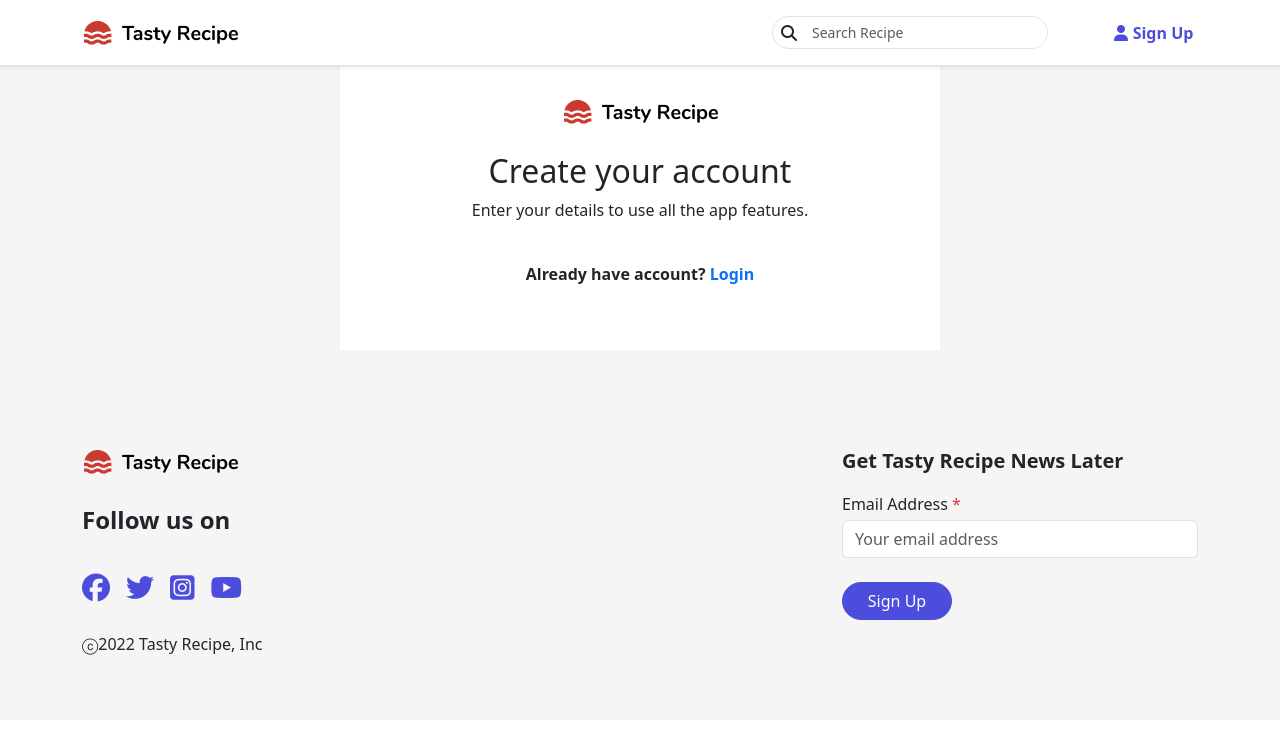
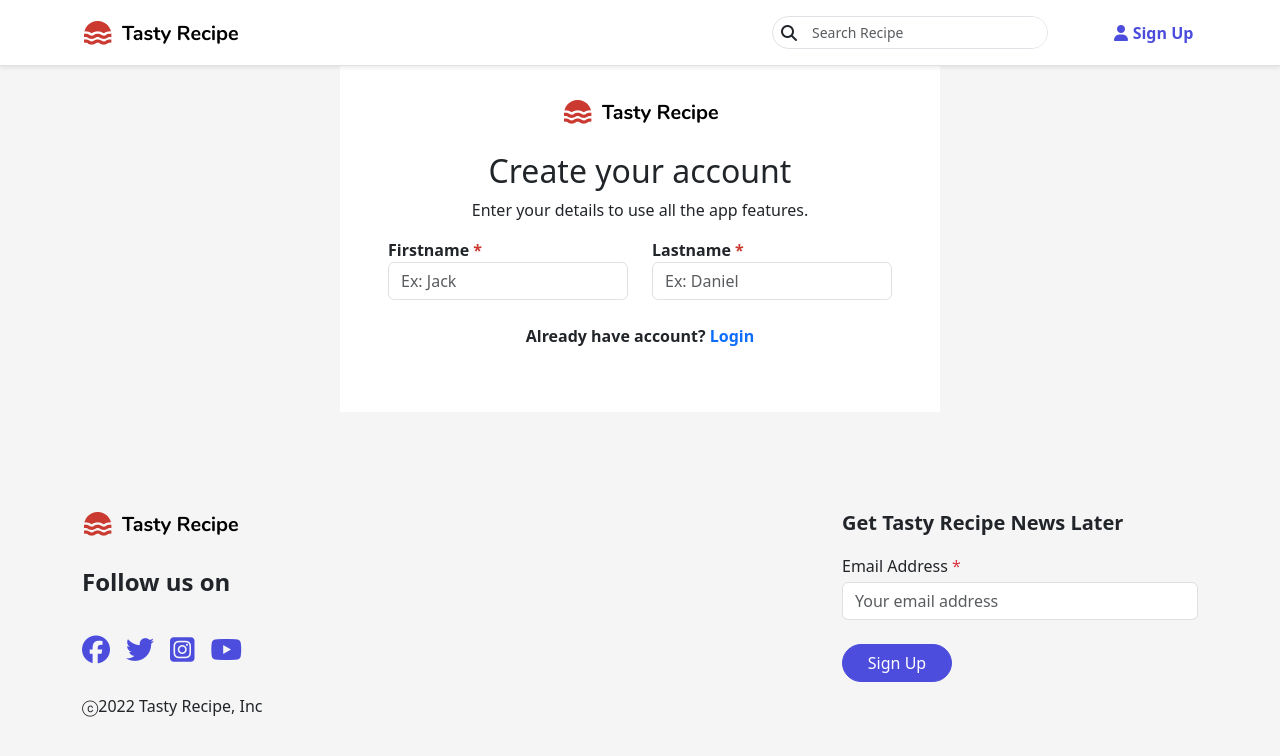
Before and after one commit to Hazellnute/tasty-recipe, a Vue app: page /signup in a window 1280 px wide. Shown: the top 756 px of the page. Built offline with nearby package versions, Linux system fonts and the light colour scheme.

Commit message:
RECIPEDETAILUPDATE

```diff
--- a/src/components/auth/WebSignup.vue
+++ b/src/components/auth/WebSignup.vue
@@ -8,8 +8,11 @@
       </div>
       <form class="mt-3">
         <div class="row">
-            <div class="col-md-6"><!-- Firstname --></div>
-            <div class="col-md-6"><!-- Lastname --></div>
+          <div class="col-md-6"><base-input type="text" identity="firstname" placeholder="Ex: Jack" label="Firstname"></base-input>
+          </div>
+          <div class="col-md-6">
+            <base-input type="text" identity="Lastname" placeholder="Ex: Daniel" label="Lastname"></base-input>
+          </div>
         </div>
         <div class="my-4"><!-- Username --></div>
         <div class="my-4"><!-- Email --></div>
@@ -19,9 +22,16 @@
       <div class="text-center mt-4">
         <p class="fw-semibold">
           Already have account?<span style="color: #4c4ddc"
-              ><router-link to="/login" class="text-decoration-none"> Login</router-link></span>
+            ><router-link to="/login" class="text-decoration-none">
+              Login</router-link
+            ></span
+          >
         </p>
       </div>
     </div>
   </div>
 </template>
+
+<script setup>
+import BaseInput from "../ui/BaseInput.vue";
+</script>
--- a/src/components/ui/BaseInput.vue
+++ b/src/components/ui/BaseInput.vue
@@ -1,7 +1,7 @@
 <template>
     <div>
         <label :for="identity" class="fw-semibold">
-            Firstname <span style="color: #cb3a31">*</span>
+            {{label}} <span style="color: #cb3a31">*</span>
         </label>
         <input class="form-control" :type="type" :id="identity" :placeholder="placeholder" :value="modelValue"
             :readonly="readonly === '1'" />
```
Lines whose indentation alone changed are shown as unchanged.
